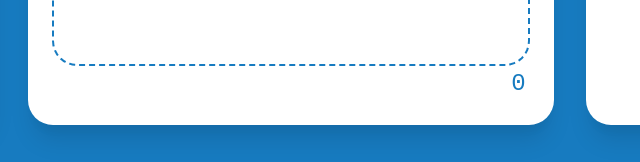
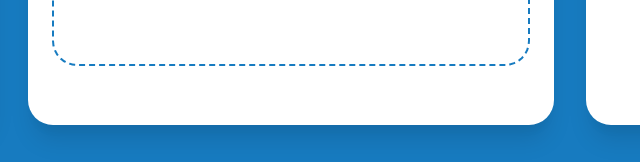
Before and after one commit to keegankb93/keegankb93.github.io, a plain HTML site: page index.html in a window 1280 px wide. Shown: the part 638-800 px from the top of the page, 297-937 px from the left. Drawn offline with Linux system fonts and the light colour scheme.

Commit message:
visiblity: hidden; counter

```diff
--- a/main.css
+++ b/main.css
@@ -137,7 +137,7 @@ textarea {
 }
 
 #counter {
-  display:hidden;
+  visibility: hidden;
   text-align: right;
   color: #177bc0;
   margin: .25rem;
```
